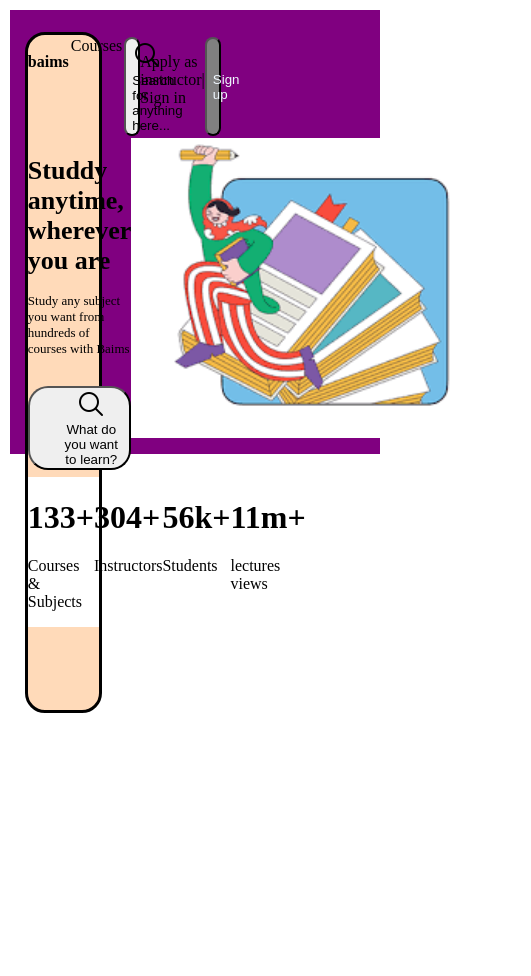
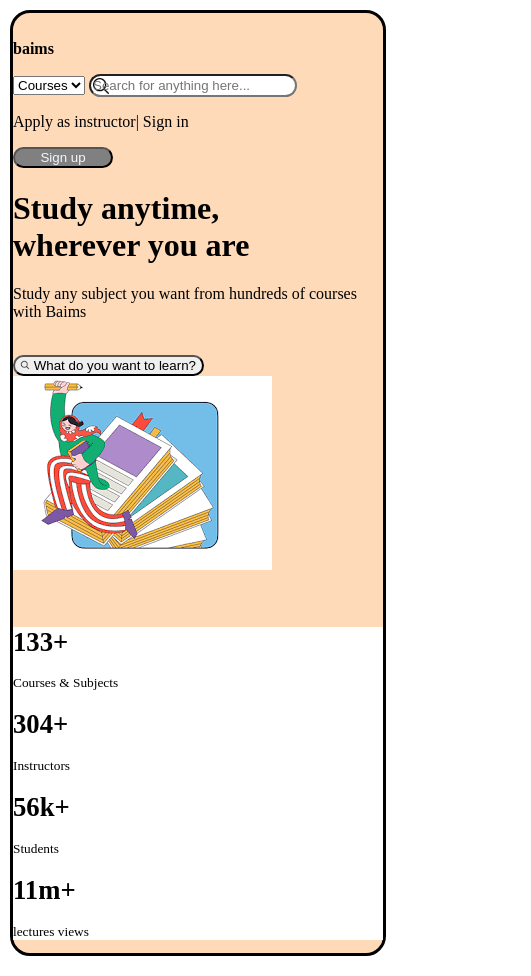
Before and after one commit to Glory-Kuria/land-page, a plain HTML site: page index.html in a window 390 px wide. Shown: the whole page, 531 px wide, since content can reach past the window. Before the commit the page ends 844 px from the top, so only its background shows below. Drawn offline with Linux system fonts and the light colour scheme.

Commit message:
add files

```diff
--- a/index.html
+++ b/index.html
@@ -11,18 +11,18 @@
     <div id="page">
 <div id="topnav">
 <p><b>baims</b></p>
-<option value="Courses">Courses</option>
-<button id="anything"> <img src="images/search.png" alt="">Search for anything here...</button>
+<select><option value="Courses">Courses</option></select>
+<input type="text" placeholder="Search for anything here..."id="input">
 <p>Apply as instructor|  Sign in</p>
  <button id="signup"> Sign up</button></p>
 </div>
 
 <div id="sect2">
 <div id="paragraph">
-    <h1>Studdy anytime, <br>wherever you are </h1>  <p>Study any subject you want from hundreds of courses with Baims</p><br>
-    <button id="learn"><img src="images/search.png" alt=""> What do you want to learn?</button>
+    <h1>Study anytime, <br>wherever you are </h1>  <p>Study any subject you want from hundreds of courses with Baims</p><br>
+    <button id="learn"><img id="search" src="images/search.png" alt=""> What do you want to learn?</button>
 </div>
-<div id="image"><img src="images/animation.png" alt="image" style="width: 400px;"></div>
+<div id="image"><img src="images/animation.png" alt="image"></div>
 </div>
 <div id="footer">
     <div><h1>133+</h1><p>Courses & Subjects</p></div>
--- a/style.css
+++ b/style.css
@@ -1,14 +1,152 @@
-#border{
+body {
+    margin-left: 10px;
+    margin-right: 10px;
+    margin-top: 10px;
+    margin-bottom: 20px;
+  }
+/* #border{
     background-color: purple;
     height: 90vh;
     padding-top: 6%;
     padding-left: 4%;
+} */
+
+#page{
+    /* border: solid;
+    width: 100%; */
+    height: 90vh;
+    contain: layout;
+    border-radius: 20px;
+    background-color: rgb(238, 170, 182);
+
+
+}
+#topnav{
+    display: flex;
+    justify-content: space-around;
+    padding-top: 3%;
+}
+#input{
+    background-image: url('images/search.png');
+    background-size: 19px;
+    background-repeat: no-repeat;
+    border-radius: 20px;
+    width: 10%;
+    font-size: smaller;
+    padding: 2px;
+
+}
+#signup{
+    border-radius: 20px;
+    width: 10%;
+    background-color: gray;
+    color: aliceblue;
+}
+#sect2{
+    display: flex;
+    justify-content: space-around;
+    margin-top: 10%;
+
+}
+#learn{
+    border-radius: 20px;
+    padding-left: 30px;
+}
+#footer{
+    display: flex;
+    justify-content: space-around;
+    background-color: white;
+    /* margin-top: 7%; */
+    margin-top: 4%;
+}
+#image{
+    width: 400px;
+    height: 390px;
+}
+@media screen and (min-width: 280px) and (max-width:560px){
+    body {
+        margin-left: 10px;
+        margin-right: 10px;
+        margin-top: 10px;
+        margin-bottom: 20px;
       }
 
     #page{
         border: solid;
-    width: 95%;
-    height: 80vh;
+        width: 100%;
+        height: 100%;
+        contain: layout;
+        border-radius: 20px;
+        background-color: peachpuff;
+
+
+    }
+    #topnav{
+        display: block;
+        flex-wrap: wrap;
+        justify-content: space-around;
+        padding-top: 3%;
+    }
+    #input{
+        background-image: url('images/search.png');
+        background-size: 20px;
+        background-repeat: no-repeat;
+        border-radius: 20px;
+        width: 200px;
+        font-size: smaller;
+        padding: 2px;
+    }
+    #signup{
+        border-radius: 20px;
+        width: 100px;
+        background-color: gray;
+        color: aliceblue;
+    }
+    #sect2{
+        display: block;
+        flex-wrap: wrap;
+        justify-content: space-around;
+        margin-top: 5%;
+        height: 400px;
+
+    }
+
+    #learn{
+        border-radius: 20px;
+        padding-left: 5px;
+        font-size: smaller;
+    }
+    #footer{
+        display: block;
+        flex-wrap: wrap;
+        justify-content: space-around;
+        background-color: white;
+        margin-top: 10%;
+        font-size: smaller;
+    }
+    #image{
+        width: 1px;
+        height: 3px;
+    }
+    #search{
+        width: 10px;
+    }
+
+}
+
+@media screen and (min-width: 561px) and (max-width:800px){
+    body {
+        margin-left: 10px;
+        margin-right: 10px;
+        margin-top: 10px;
+        margin-bottom: 20px;
+      }
+
+    #page{
+        border: solid;
+        width: 100%;
+        height: 100%;
+        contain: layout;
         border-radius: 20px;
         background-color: peachpuff;
 
@@ -19,34 +157,228 @@
         justify-content: space-around;
         padding-top: 3%;
     }
-#anything{
+    #input{
+        background-image: url('images/search.png');
+        background-size: 20px;
+        background-repeat: no-repeat;
         border-radius: 20px;
-    width: 30%;
+        width: 200px;
+        font-size: smaller;
+        padding: 2px;
     }
     #signup{
         border-radius: 20px;
-    width: 10%;
+        width: 100px;
         background-color: gray;
         color: aliceblue;
     }
     #sect2{
-    display: flex;
-    justify-content: space-around;
+        display: block;
         margin-top: 5%;
+        height: 400px;
 
     }
+
     #learn{
         border-radius: 20px;
-    padding-left: 30px;
+        padding-left: 5px;
+        font-size: smaller;
     }
     #footer{
         display: flex;
+        /* flex-wrap: wrap; */
         justify-content: space-around;
         background-color: white;
         margin-top: 10%;
+        font-size: smaller;
+    }
+    #image{
+        width: 1px;
+        height: 3px;
+    }
+    #search{
+        width: 10px;
     }
 
-@media all and (min-width: 200px) and (max-width:1024px){
+}
+
+
+
+
+
+
+
+
+
+
+
+
+
+
+
+
+
+
+
+
+
+
+
+
+
+
+
+
+
+
+
+
+
+
+
+
+
+
+
+
+
+
+
+
+
+
+
+
+
+
+
+
+
+
+
+
+
+
+
+
+
+
+
+
+
+
+
+
+
+
+
+
+
+
+
+
+
+
+
+
+
+
+
+
+
+
+
+
+
+
+
+
+
+
+
+
+
+
+
+
+
+
+
+
+
+
+
+
+
+
+
+
+
+
+
+
+
+
+
+
+
+
+
+
+
+
+
+
+
+
+
+
+
+
+
+
+
+
+
+
+
+
+
+
+
+
+
+
+
+
+
+
+
+
+
+
+
+
+
+
+
+
+
+
+
+
+
+
+
+
+
+
+
+
+
+
+
+/* media all and (min-width: 200px) and (max-width:1024px){
    body {
         margin-left: 10px;
         margin-right: 10px;
@@ -56,14 +388,15 @@
 
         #border{
         background-color: purple;
-        height: 50vh;
+        height: 70vh;
         padding-top: 6%;
         padding-left: 4%;
+        width: 100%;
     }
     #page{
         border: solid;
-        width: 20%;
-        height: 80vh;
+        width: 90%;
+        height: 62vh;
         border-radius: 20px;
         background-color: peachpuff;
 
@@ -71,39 +404,32 @@
     }
     #topnav{
         display: flex;
+        flex-wrap: wrap;
         justify-content: space-around;
         padding-top: 3%;
+        font-size: smaller;
     }
     #anything{
         border-radius: 20px;
-        width: 2%;
+        width: 30%;
     }
   #signup{
-        border-radius: 20px;
-        width: 4%;
+        border-radius:20px;
+        width: 9%;
         background-color: gray;
         color: aliceblue;
+        font-size: smaller;
+
     }
 
     #sect2{
         display: flex;
-        justify-content: space-around;
+        /* flex-wrap: wrap; */
+        /* gap: 1px;
         margin-top: 3%;
-        font-size: small;
+        font-size: smaller;
+        max-width: 50%;
+        height: auto;
 
-    }
-    #learn{
-        border-radius: 20px;
-        padding-left: 30px;
-    }
-    #footer{
-        display: flex;
-        justify-content: space-around;
-        background-color: white;
-        margin-top: 10%;
-    }
-    #image{
-        width: 200px;
-    }
-
-}
+    } */
+     /* */ */
```
Lines whose indentation alone changed are shown as unchanged.
